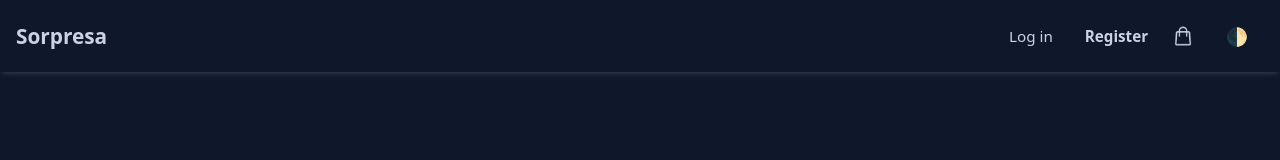
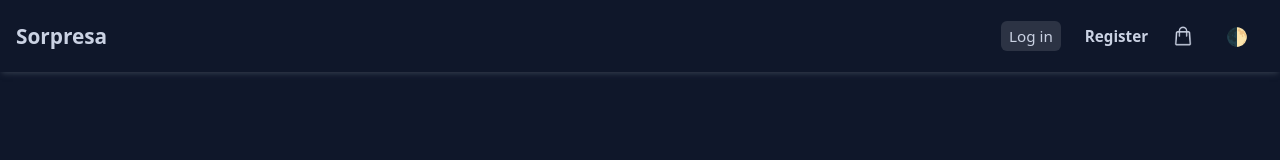
Before and after one commit to Janaherself/sorpresa-frontend, an Angular app: page / in a window 1280 px wide. In both pictures the pointer is over the link "Log in". Shown: the top 160 px of the page. Built offline with nearby package versions, Linux system fonts and the light colour scheme.

Commit message:
add hover style to login/register/logout

```diff
--- a/src/styles.css
+++ b/src/styles.css
@@ -52,6 +52,15 @@ body.dark button:hover {
 body.light button:hover {
   background-color: rgba(0, 0, 0, 0.08);
 }
+
+body.dark .nav-link:hover {
+  background: rgba(255, 255, 255, 0.12);
+}
+
+body.light .nav-link:hover {
+  background: rgba(0, 0, 0, 0.08);
+}
+
 body.dark .toast {
   background: linear-gradient(135deg, #22c55e, #16a34a);
   color: #ecfdf5;
```
